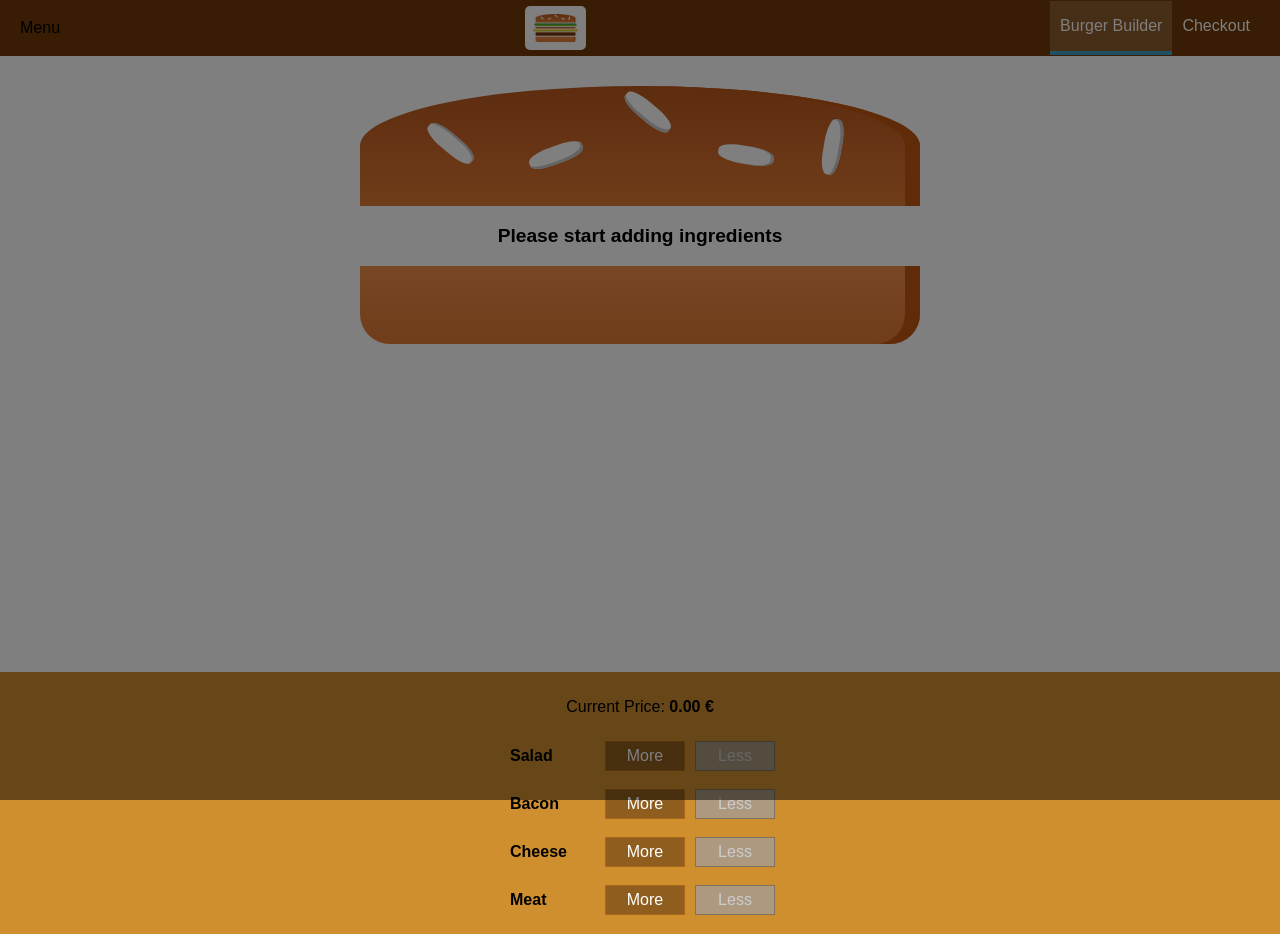
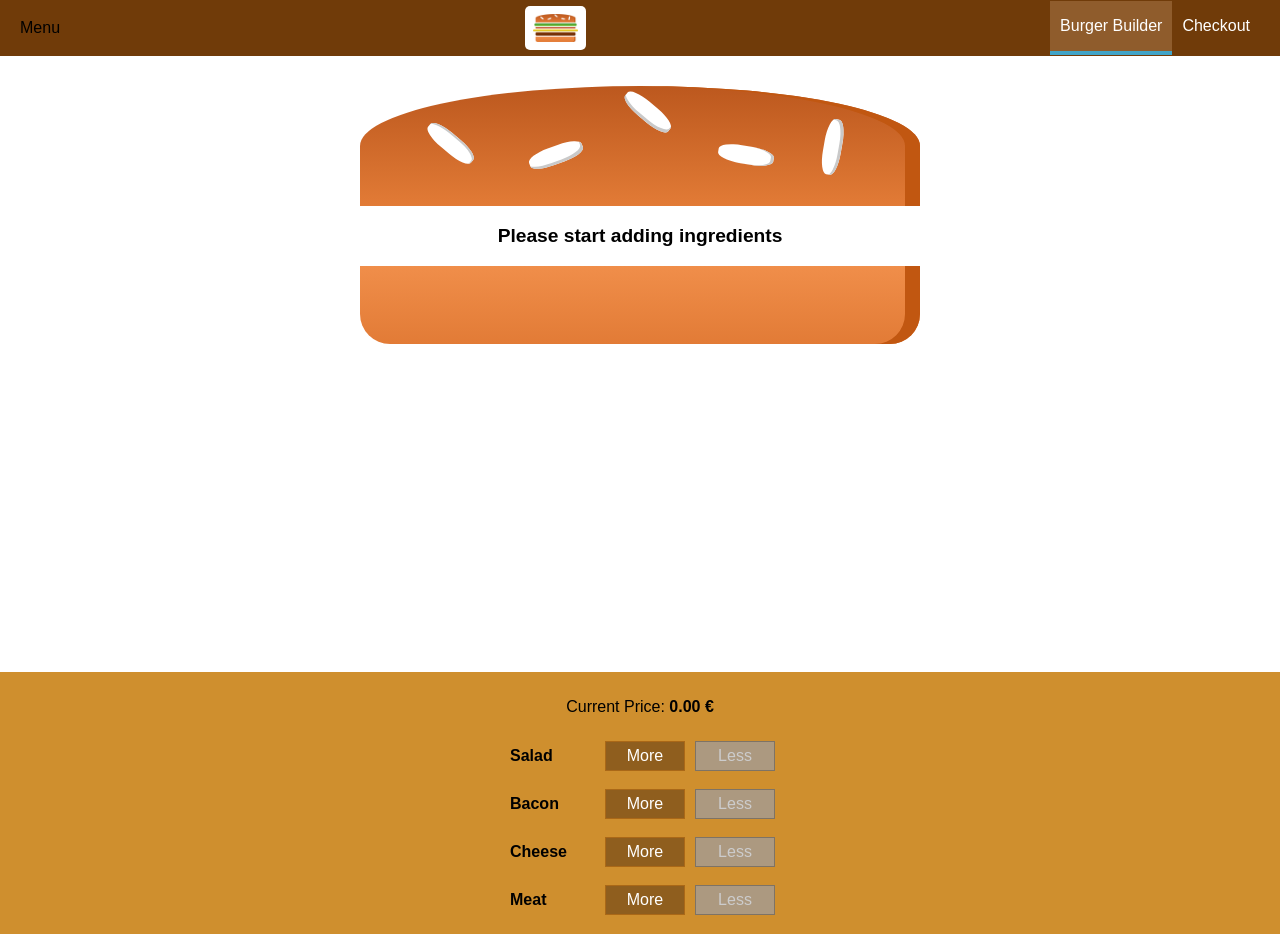
Before and after one commit to Rzublin/burger-assembler, a React (Create React App) app: page / in a window 1280 px wide. Built offline with nearby package versions, Linux system fonts and the light colour scheme; a web font is replaced by a local one.

Commit message:
refactor: close sidedrawer on first load

```diff
--- a/src/components/layout/Layout.js
+++ b/src/components/layout/Layout.js
@@ -4,7 +4,7 @@ import Toolbar from "../Navigation/Toolbar/Toolbar";
 import SideDrawer from "../Navigation/SideDrawer/SideDrawer";
 
 function Layout({ children }) {
-  const [closed, setClosed] = useState(true);
+  const [closed, setClosed] = useState(false);
   const closeSideDrawer = () => {
     setClosed(!closed);
   };
```
